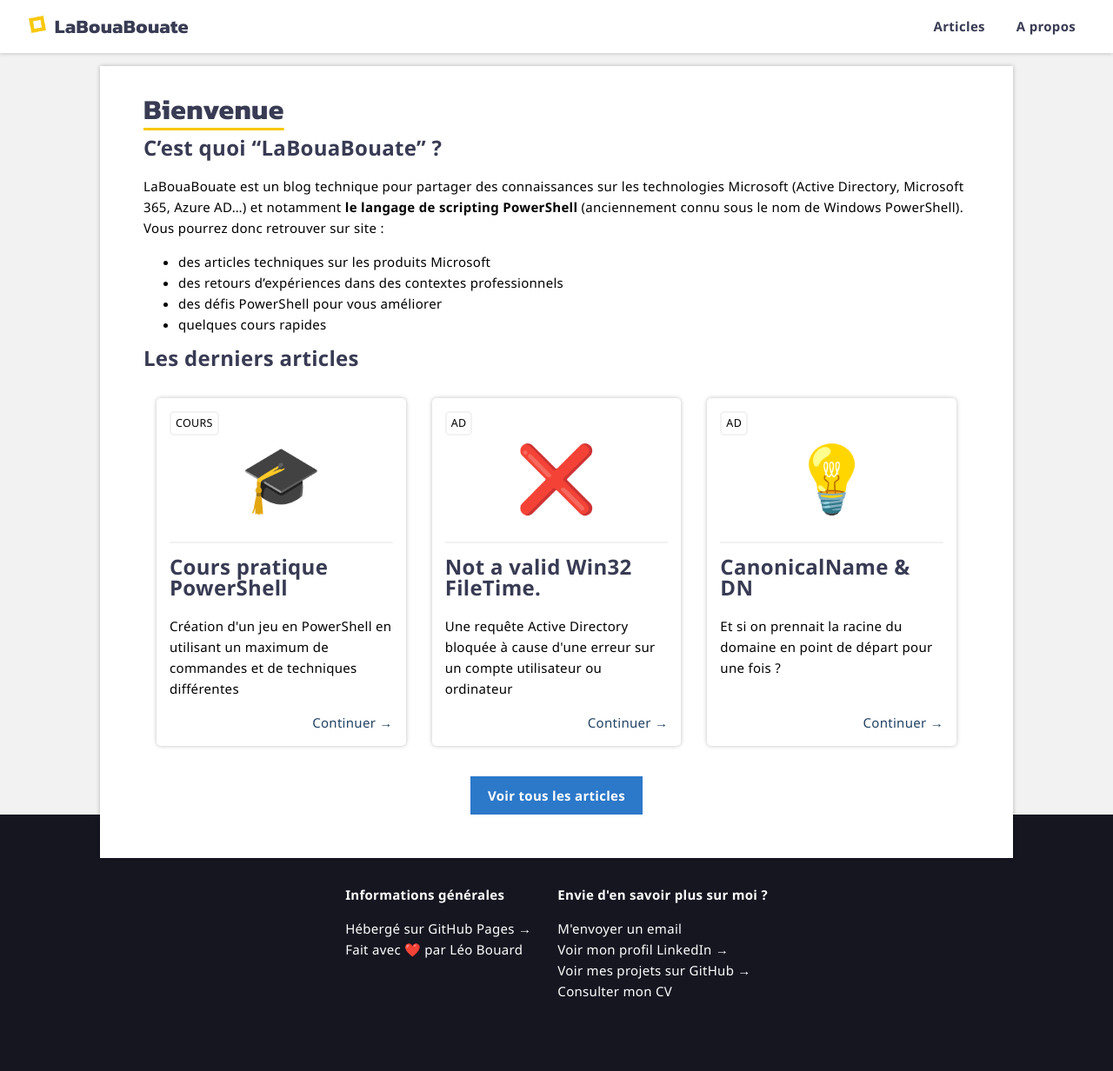
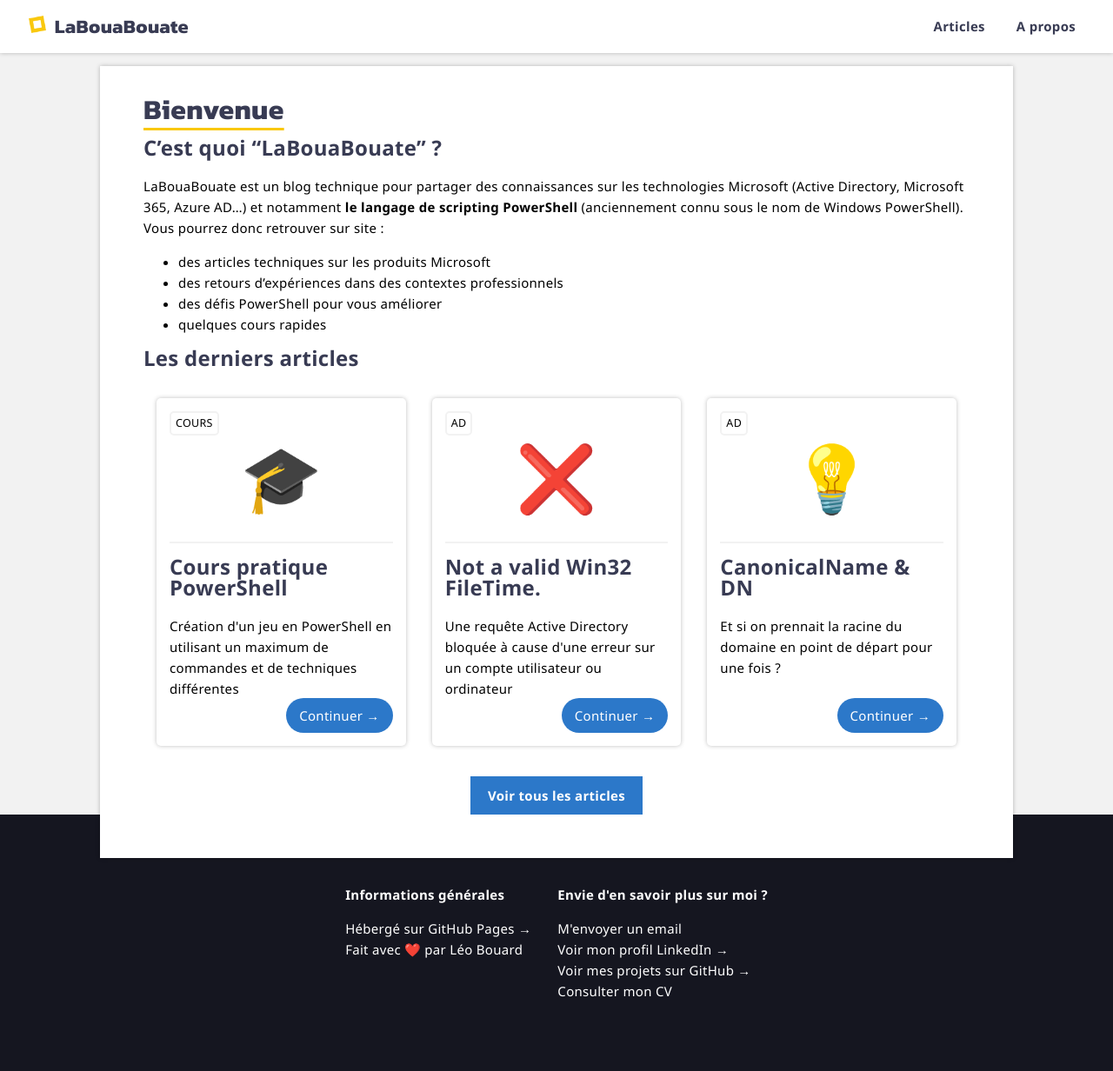
Before and after one commit to leobouard/leobouard.github.io, a Jekyll site: the page built from index.md, in a window 1280 px wide. Shown: the whole page at 87% size. Built offline with Jekyll 4.4.1, drawn with Linux system fonts in a browser that asks for light colours; some web fonts are replaced; our own code applies the rules of GitHub Pages for plain Markdown files.

Commit message:
Update posts.scss

```diff
--- a/assets/css/posts.scss
+++ b/assets/css/posts.scss
@@ -60,10 +60,16 @@
     position: absolute;
     bottom: 15px;
     right: 15px;
+    padding: 8px 15px;
+    background-color:#2c78c9;
+    border-radius: 20px;
+    color: #fff;
 }
 
 .articleButton:hover {
     text-decoration: underline;
+    color: #fff;
+    background-color: #205995;
 }
 
 .postBanner {
```
